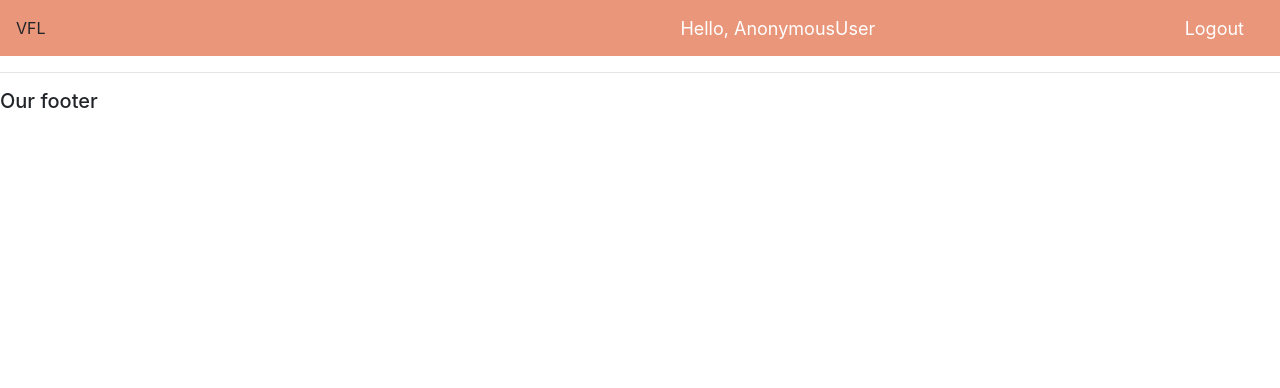
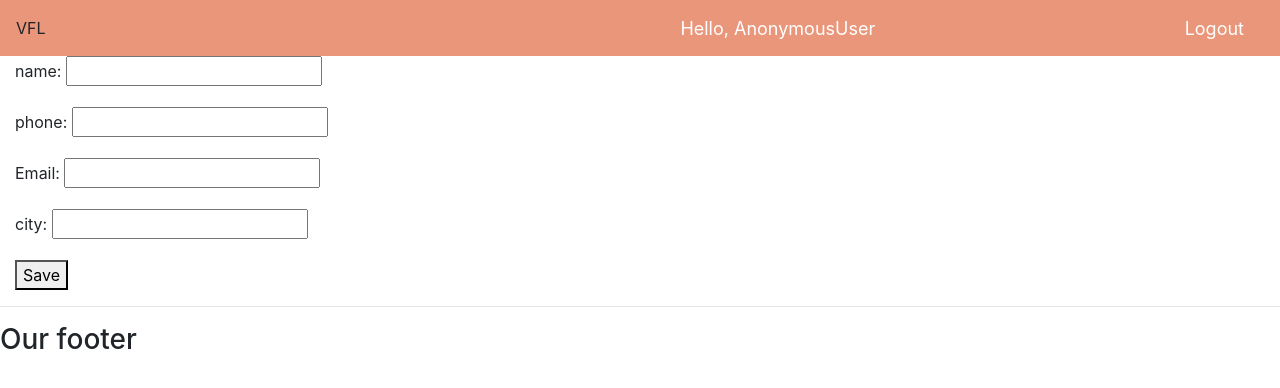
Before and after one commit to RahulPanchal-15/VocalForLocal, a Django app: page /profile/ in a window 1280 px wide. Shown: the top 388 px of the page. Run offline with Django 3.2, Linux system fonts and the light colour scheme; some libraries are stand-ins or nearby versions.

Commit message:
DB connected

```diff
--- a/VFL/VFL/settings.py
+++ b/VFL/VFL/settings.py
@@ -64,6 +64,7 @@ TEMPLATES = [
                 'django.template.context_processors.request',
                 'django.contrib.auth.context_processors.auth',
                 'django.contrib.messages.context_processors.messages',
+                'django.template.context_processors.media',
             ],
         },
     },
@@ -124,3 +125,6 @@ STATIC_URL = '/static/'
 STATICFILES_DIRS = [
     os.path.join(BASE_DIR,'static')
 ]
+
+MEDIA_URL = '/media/'
+MEDIA_ROOT = os.path.join(BASE_DIR,'media')
--- a/VFL/VFL/urls.py
+++ b/VFL/VFL/urls.py
@@ -16,10 +16,11 @@ Including another URLconf
 from django.contrib import admin
 from django.urls import path, include
 from django.conf.urls import url
+from django.conf import settings
+from django.conf.urls.static import static
 # from . import views
 
 urlpatterns = [
     path('admin/', admin.site.urls),
     path('',include('main.urls')),
-
-]
+] + static(settings.MEDIA_URL,document_root=settings.MEDIA_ROOT)
--- a/VFL/main/admin.py
+++ b/VFL/main/admin.py
@@ -1,7 +1,7 @@
 from django.contrib import admin
 
 # Register your models here.
-from .models import *
+from .models import Customer,Post
 
 admin.site.register(Customer)
 admin.site.register(Post)
--- a/VFL/main/forms.py
+++ b/VFL/main/forms.py
@@ -3,9 +3,19 @@ from django.contrib.auth.forms import UserCreationForm
 from django.contrib.auth.models import User
 from django import forms
 
-
-
 class CreateUserForm(UserCreationForm):
 	class Meta:
 		model = User
 		fields = ['username', 'email', 'password1', 'password2']
+
+class CreatePost(forms.Form):
+	name = forms.CharField(label="name",max_length = 200)
+	category = forms.CharField(label="category",max_length = 200)
+	note = forms.CharField(label="note",widget=forms.Textarea(attrs={"rows":5,"cols":20}))
+	image = forms.FileField()
+
+class ProfileForm(forms.Form):
+	u_name = forms.CharField(label='name',max_length=100)
+	phone = forms.CharField(label = 'phone' ,required = True,max_length=10)
+	email = forms.EmailField()
+	city = forms.CharField(label='city' , max_length=100)
--- a/VFL/main/models.py
+++ b/VFL/main/models.py
@@ -17,7 +17,7 @@ class Customer(models.Model):
 class Post(models.Model):
     name = models.CharField(max_length=200,null=True)
     note = models.CharField(max_length=1000, null=True)
-    photo = models.ImageField()
+    photo = models.FileField(upload_to="images/",null=True,verbose_name="")
     user = models.ForeignKey(Customer, null=True, on_delete= models.SET_NULL)
     date_created = models.DateTimeField(auto_now_add=True, null=True)
     category = models.CharField(max_length=200, null=True)
--- a/VFL/main/templates/main/base.html
+++ b/VFL/main/templates/main/base.html
@@ -19,7 +19,7 @@
 
 	  <nav class="navbar navbar-default">
 	   <!-- <img src="{% static 'images/logo.png' %}"> -->
-	   VFL
+	    VFL
 		<button class="navbar-toggler" type="button" data-toggle="collapse" data-target="#navbarNav" aria-controls="navbarNav" aria-expanded="false" aria-label="Toggle navigation">
 		  <span class="navbar-toggler-icon"></span>
 		</button>
@@ -40,13 +40,10 @@
 	  </nav>
 	<div class="container-fluid">
 	{% block content %}
-
-
-
 	{% endblock %}
     </div>
 	<hr>
-	<h5>Our footer</h5>
+	<h3>Our footer</h3>
 
 </body>
 
--- a/VFL/main/templates/main/profile.html
+++ b/VFL/main/templates/main/profile.html
@@ -1 +1,8 @@
 {% extends 'main/base.html' %}
+{% block content%}
+<form method="post" action="/profile/">
+    {% csrf_token %}
+    {{form.as_p}}
+    <button type="submit", name='save'>Save</button>
+</form>
+{% endblock %}
--- a/VFL/main/urls.py
+++ b/VFL/main/urls.py
@@ -2,10 +2,10 @@ from django.urls import path
 from . import views
 
 urlpatterns = [
-    path('', views.home,name="home"),
+    path('home/', views.home,name="home"),
     path('profile/',views.profile,name="profile"),
     path('login/', views.loginPage, name="login"),
 	path('logout/', views.logoutUser, name="logout"),
     path('register/', views.registerPage, name="register"),
-
+    path('upload/',views.upload,name="upload"),
 ]
--- a/VFL/main/views.py
+++ b/VFL/main/views.py
@@ -8,9 +8,11 @@ from django.contrib import messages
 
 from django.contrib.auth.decorators import login_required
 
+from datetime import datetime
 #Create your views here.
-from .models import *
+from .models import Customer,Post
 from .forms import CreateUserForm
+from .forms import CreatePost,ProfileForm
 
 
 def home(request):
@@ -21,7 +23,35 @@ def home(request):
 # 	return render(request,'main/home.html',context={"data":l})
 
 def profile(request):
-    return render(request,'main/profile.html',context={})
+	print("IN")
+	if request.method == "POST":
+		form = ProfileForm(request.POST)
+		if form.is_valid():
+			print("FORM IS VALID")
+			n = form.cleaned_data["u_name"]
+			ph = form.cleaned_data["phone"]
+			e = form.cleaned_data["email"]
+			ct = form.cleaned_data["city"]
+			p = Customer(id = request.user.id, name=n, phone=ph, email=e , city = ct)
+			p.save()
+			print("SAVED")
+	form = ProfileForm()
+	return render(request,'main/profile.html',context={'form':form})
+
+def upload(request):
+	if request.method == "POST":
+		form = CreatePost(request.POST or None, request.FILES or None)
+		if form.is_valid():
+			na = form.cleaned_data["name"]
+			note = form.cleaned_data["note"]
+			ph = form.cleaned_data["image"]
+			ct = form.cleaned_data["category"]
+			u = request.user.id
+			print("UID : ",u)
+			p = Post(name=na,note=note,user=Customer.objects.get(id=u),date_created=datetime.now().strftime("%H:%M:%S"),category=ct,photo = ph)
+			p.save()
+	form = CreatePost()
+	return render(request,'main/upload.html',context={'form':form})
 
 def registerPage(request):
 	if request.user.is_authenticated:
```
Also changed, not shown: VFL/main/templates/main/home.html (+2 -11 lines), VFL/main/templates/main/upload.html (added, +14 -0 lines), VFL/db.sqlite3, VFL/media/images/exp2_postlab.jpg (added).
